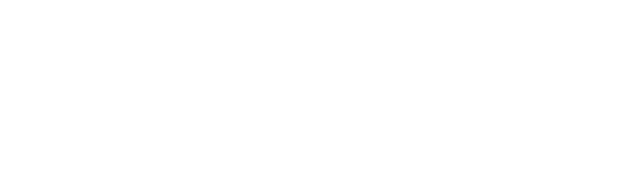
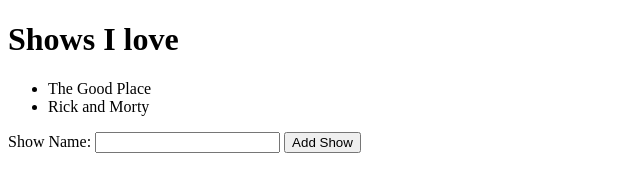
Before and after one commit to robinhood182/review-session-js-01, a plain HTML site: page index.html in a window 1280 px wide. Shown: the whole page, without its empty margins (0-640 px from the left). Drawn offline with Linux system fonts and the light colour scheme.

Commit message:
added more comments

```diff
--- a/index.html
+++ b/index.html
@@ -8,15 +8,15 @@
   </head>
   <body>
 
-    <!-- <h1>Shows I love</h1>
+    <h1>Shows I love</h1>
     <ul id="shows">
       <li id="tv-show-1"></li>
     </ul>
     <form>
-      <span>Show Name:</span>
+      <label>Show Name:</label>
       <input id="tv-show-input" type="text" name="show">
       <button onclick="addShow()" type="button">Add Show</button>
-    </form> -->
+    </form>
 
     <script>
 
@@ -24,20 +24,26 @@
       // // If you want to access any element in an HTML page,
       // // you always start with accessing the document object.
 
-      // var tvShow1 = document.getElementById('tv-show-1'); //points to html element with id of 'show-1'
 
-      // tvShow1.textContent = 'The Good Place'; // adds texts to tvShow1
 
-      // // creates a new html element: <p></p>.
-      // // It now exists in memory but is not visible because we haven't yet placed it anywhere.
-      // var newTvShowElement = document.createElement('li');
+      var tvShow1 = document.getElementById('tv-show-1'); //points to html element with id of 'show-1'
 
-      // newTvShowElement.textContent = 'Rick and Morty'; //adds text to newTvShowElement
+      tvShow1.textContent = 'The Good Place'; // adds texts to tvShow1
 
-      // var myShowsDiv = document.getElementById('shows'); //points to html element with id of 'shows'
 
-      // myShowsDiv.appendChild(newTvShowElement); // now we place our newTvShowElement in the myShowsDiv
 
+      // creates a new html element: <li></li>.
+      // It now exists in memory but is not visible because we haven't yet placed it anywhere.
+      var newTvShowElement = document.createElement('li');
+
+      newTvShowElement.textContent = 'Rick and Morty'; //adds text to newTvShowElement
+
+      var myShowsDiv = document.getElementById('shows'); //points to html element with id of 'shows'
+
+      myShowsDiv.appendChild(newTvShowElement); // now we place our newTvShowElement in the myShowsDiv
+
+
+      //function that gets called 'onclick' in the button element.
       function addShow() {
         var showToAdd = document.getElementById('tv-show-input').value;
         var newTvShowElement = document.createElement('li');
@@ -75,7 +81,7 @@
           anotherOne: 'sup?'
         }
       };
-
+      // console.log(trackLengthInMinutes);
       // console.log(mySongObject.play());
       // console.log(mySongObject.composers[1]);
 
@@ -83,7 +89,8 @@
       // conditionals
 
       // OR operator
-      // console.log(1 > 2 || 4 > 3);
+      // console.log(1 > 2|| 4 > 3);
+      // console.log(2 !== 1);
 
       // AND operator
       // console.log(1 > 2 && 4 > 3);
@@ -103,27 +110,38 @@
         }
       };
 
-      //umbrellaOrJacket(80, true);
-      //umbrellaOrJacket(60, true);
-      //umbrellaOrJacket(80, false);
-      //umbrellaOrJacket();
+      // umbrellaOrJacket(80, true);
+      // umbrellaOrJacket(60, true);
+      // umbrellaOrJacket(80, false);
+      // umbrellaOrJacket();
 
       //scope
+      //Note: scope
+
 
       function sayMyName() {
         var myName = 'Heisenberg';
-        console.log('Your name is: ' + myName);
 
         if(true) {
           let them = 'eat cake';
+          var fork = 'silver';
           console.log('inside our if block: ', them);
+          console.log('var is accessible from anywhere inside our function. var myName:', myName);
+
+          if(true) {
+            console.log('We be here to', them); //Since this 'block' is nested inside the other 'block', we have access to the 'them' variable from here.
+                                                //Note: A 'block' refers to the opening and closing curly bracket where you place your code "{ code is here }"
+          }
+
         }
-        // console.log('var is function scoped', myName);
-        // console.log('let is block scoped', them);
+
+        console.log('var is accessible from anywhere inside our function. var fork:', fork);
+        console.log('let is "block" scoped, we cannot access "them" from here. We get a ReferenceError', them);
       };
 
-      // sayMyName();
-      // console.log('var is function scoped', myName);
+      sayMyName();
+
+      console.log('var is function scoped', myName);
 
       // for loop
 
@@ -134,14 +152,13 @@
       // for(let i = 10; i > 0; i--) {
       //   console.log(i);
       // }
-
-      // for(let i = 0; i <= 10; i += 2) {
-      //   console.log(i);
+      // for(let banana = 0; banana <= 10; banana += 2) {
+      //   console.log(banana);
       // }
 
 
 
-      function assignGrade(scores) {
+      function assignGrade(scores) { //[10, 70, 85, 97, 100, -2, 102];
         let grade;
         for(let i = 0; i < scores.length; i++) {
           if(scores[i] > 100) {
@@ -169,9 +186,9 @@
         }
       };
 
-      scoresArray = [10, 70, 85, 97, 100, -2, 102];
+      var bananaScores = [10, 70, 85, 97, 100, -2, 102];
 
-      // assignGrade(scoresArray);
+      // assignGrade(bananaScores);
 
 
 
```
